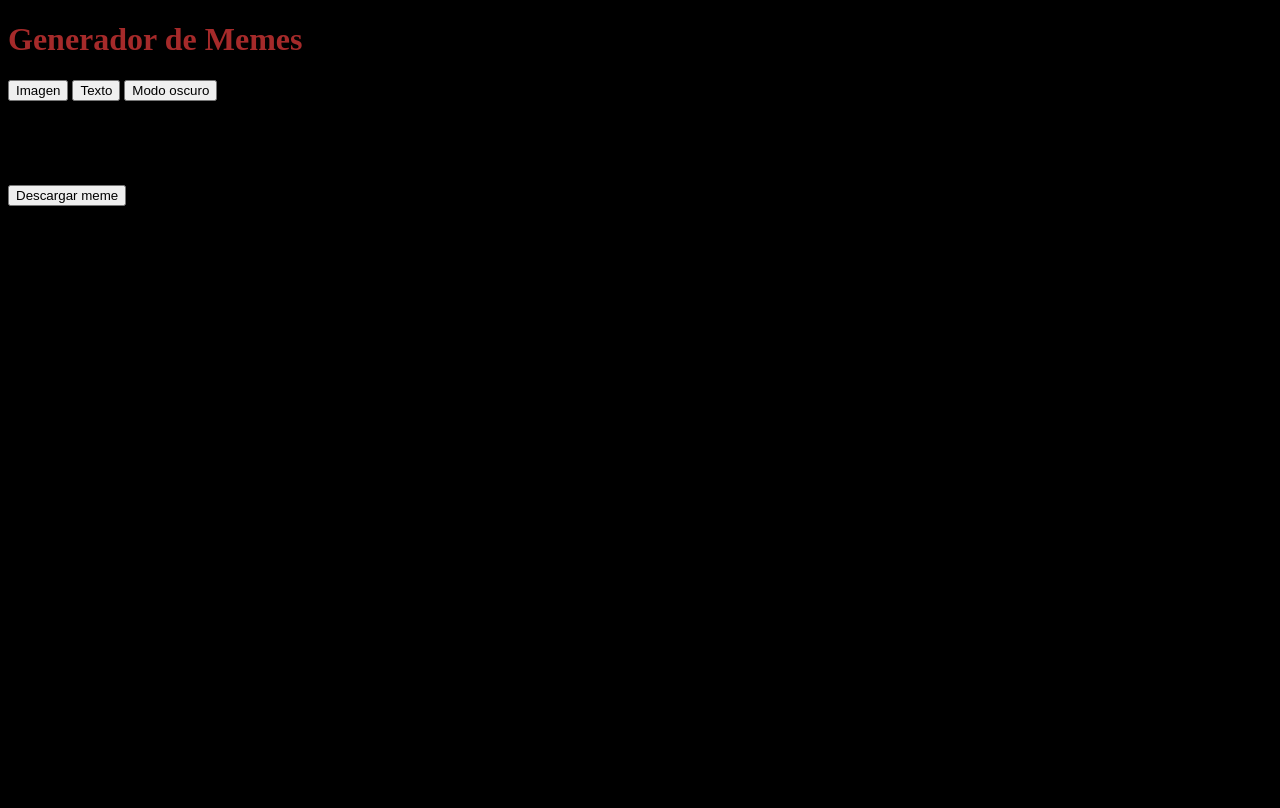
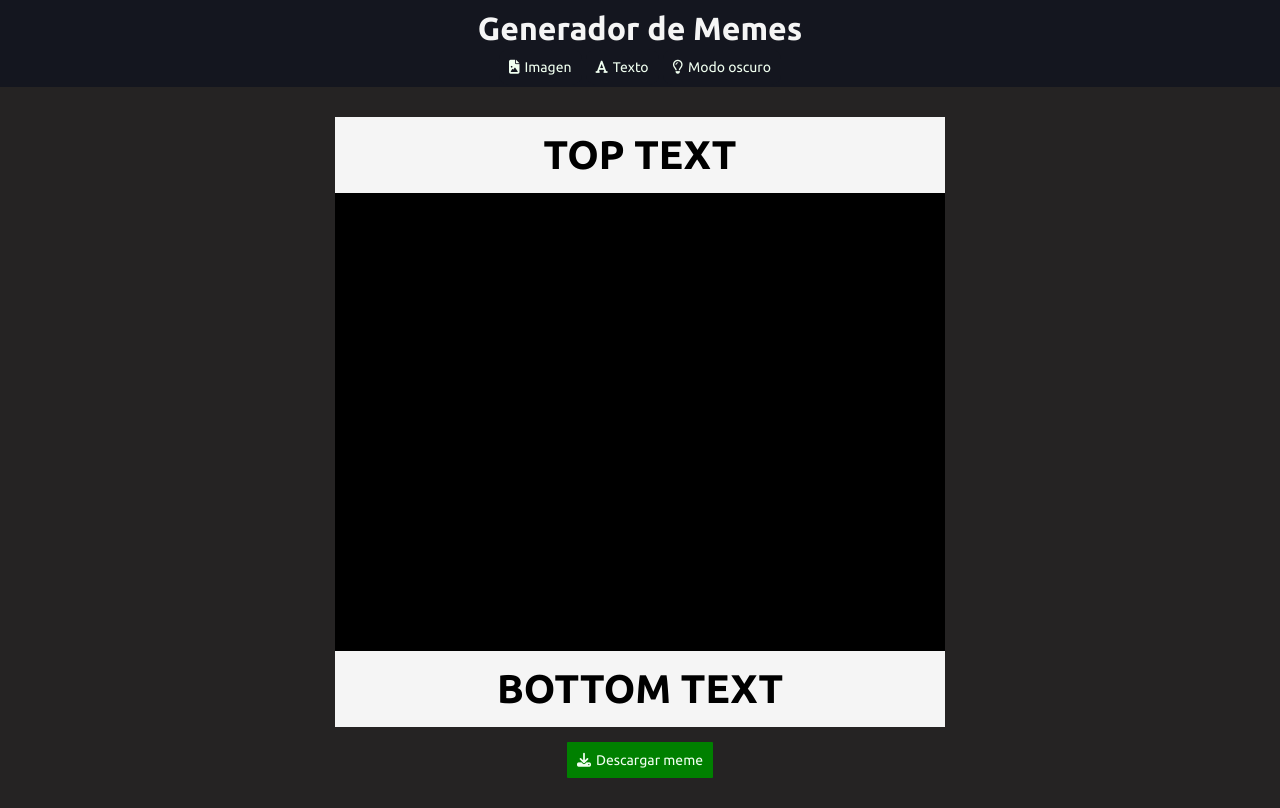
Before and after one commit to Mar-Falcon/GeneradorMemes, a plain HTML site: page index.html in a window 1280 px wide. Drawn offline with Linux system fonts and the light colour scheme.

Commit message:
Estilos css

```diff
--- a/CSS/style.css
+++ b/CSS/style.css
@@ -1,10 +1,84 @@
+@import url('https://fonts.googleapis.com/css2?family=Ubuntu:ital,wght@0,300;0,400;0,500;0,700;1,300;1,400;1,500;1,700&display=swap');
+
 *{
+    font-family: 'Ubuntu', sans-serif;
+    margin: 0;
     box-sizing: border-box;
 }
 body{
     background-color: black;
+}
+header{
+    background-color: rgb(20, 22, 31);
+}
+.title{
+    color: whitesmoke;
+    text-align: center;
+    padding-top: 10px;
+}
+.buttons-container{
+    display: flex;
+    flex-direction: row;
+    justify-content: center;
+}
+.button {
+    height: 36px;
+    display: flex;
+    justify-content: center;
+    align-items: center;
+    padding: 0 10px;
+    border-radius:10px;
+    border: transparent;
+    transition: background-color 0.2s;
+    font-size: 14px;
+    cursor: pointer;
+    margin: 2px;
+    background-color: rgb(20, 22, 31);
+    color: honeydew;
+}
+.button-icon-text {
+    margin-right: 5px;
+    display: block;
+}
+.container-meme {
+    flex-grow: 1;
+    display: flex;
+    flex-direction: column;
+    justify-content: center;
+    align-items: center;
+    background-color: rgb(37, 35, 35);
+    padding: 30px;
+}
+.meme-box {
+    width: 100%;
+    max-width: 610px;
+    height: 610px;
+    background-color: black;
+    position: relative;
+    display: flex;
+    flex-direction: column;
+    justify-content: space-between;
 
 }
-h1{
-    color: brown;
+.text-meme{
+    background-color: whitesmoke;
+    text-align: center;
+    font-size: 40px;
+    font-weight: 800;
+    padding: 15px;
 }
+.button-download{
+    height: 36px;
+    display: flex;
+    justify-content: center;
+    align-items: center;
+    padding: 0 10px;
+    border-radius:1px;
+    border: transparent;
+    transition: background-color 0.2s;
+    font-size: 14px;
+    cursor: pointer;
+    background-color: green;
+    margin-top: 15px;
+    color: honeydew;
+}
--- a/index.html
+++ b/index.html
@@ -5,39 +5,51 @@
     <meta http-equiv="X-UA-Compatible" content="IE=edge">
     <meta name="viewport" content="width=device-width, initial-scale=1.0">
     <title>Generador de Memes</title>
+    <script src="https://kit.fontawesome.com/5a448a2b79.js" crossorigin="anonymous"></script>
     <link rel="stylesheet" href="./CSS/style.css">
+
 
 </head>
 <body>
     <!--Inicio de Header-->
     <header>
-        <h1 class="">
+        <h1 class="title">
             Generador de Memes
         </h1>
-        <div class="">
-            <button class="">Imagen</button>
-            <button class="">Texto</button>
-            <button class="">Modo oscuro</button>
+        <div class="buttons-container">
+            <button class="button">
+                <i class="fas fa-file-image button-icon-text" aria-hidden="true"></i>
+                Imagen
+            </button>
+            <button class="button">
+                <i class="fas fa-font button-icon-text" aria-hidden="true"></i>
+                Texto
+            </button>
+            <button class="button"><i class="far fa-lightbulb button-icon-text" aria-hidden="true"></i>
+                Modo oscuro
+            </button>
         </div>
 
     </header>
     <!--Fin de Header-->
     <div>
         <!--Inicio de main-->
-        <main>
-            <div>
-                <p>
+        <main class="container-meme">
+            <div class="meme-box">
+                <p class="text-meme">
                     TOP TEXT
                 </p>
                 <div>
 
                 </div>
-                <p>
+                <p class="text-meme">
                     BOTTOM TEXT
                 </p>
             </div>
 
-            <button>Descargar meme</button>
+            <button class="button-download"><i class="fas fa-download button-icon-text" aria-hidden="true"></i>
+                Descargar meme
+            </button>
         </main>
         <!--Fin de main-->
 
```
